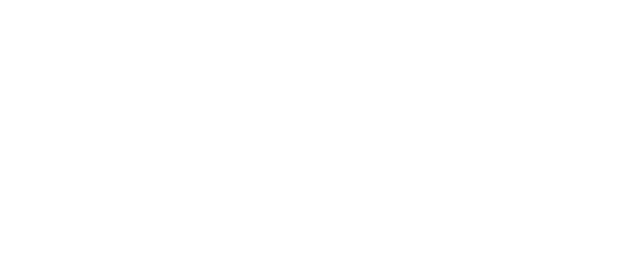
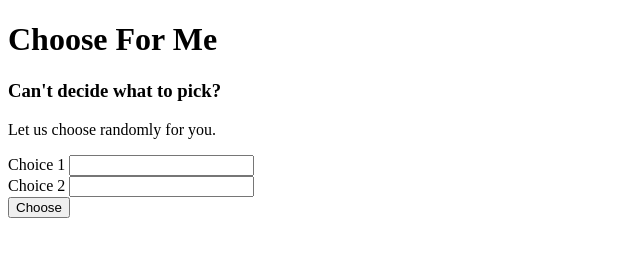
Before and after one commit to tdalbertson/choose-for-me, a plain HTML site: page index.html in a window 1280 px wide. Shown: the whole page, without its empty margins (0-640 px from the left). Drawn offline with Linux system fonts and the light colour scheme.

Commit message:
Add initial base layout
TODO:
Format display to center items in page
Add a basic border around items

```diff
--- a/index.html
+++ b/index.html
@@ -6,6 +6,19 @@
         <title>Choose For Me</title>
     </head>
     <body>
-
+        <h1>Choose For Me</h1>
+        <h3>Can't decide what to pick?</h3>
+        <p>Let us choose randomly for you.</p>
+        <form id="choice-form">
+            <div class="choice-wrapper">
+                <label for="choice-1" class="choice-label">Choice 1</label>
+                <input type="text" class="user-choice" name="choice-1" required/>
+            </div>
+            <div class="choice-wrapper">
+                <label for="choice-2" class="choice-label">Choice 2</label>
+                <input type="text" class="user-choice" name="choice-2" required/>
+            </div>
+            <button type="submit">Choose</button>
+        </form>
     </body>
 </html>
```
